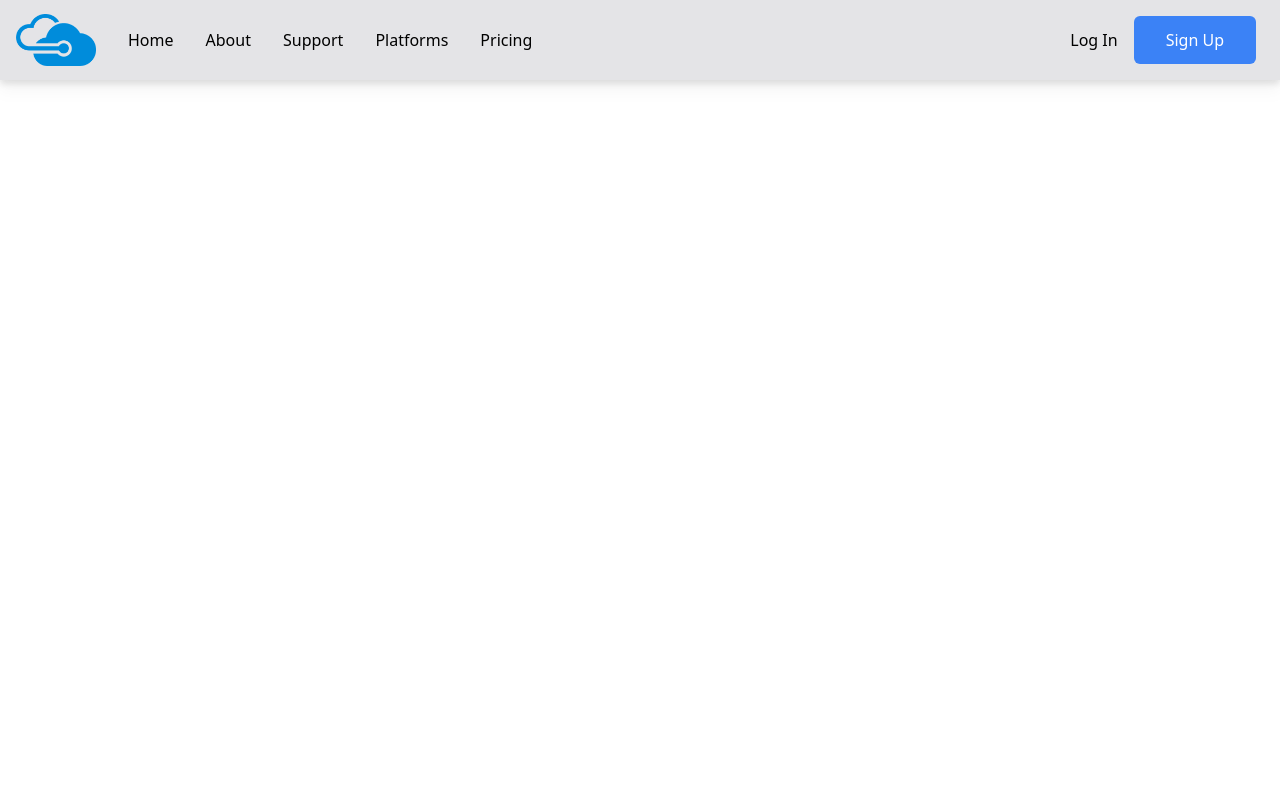
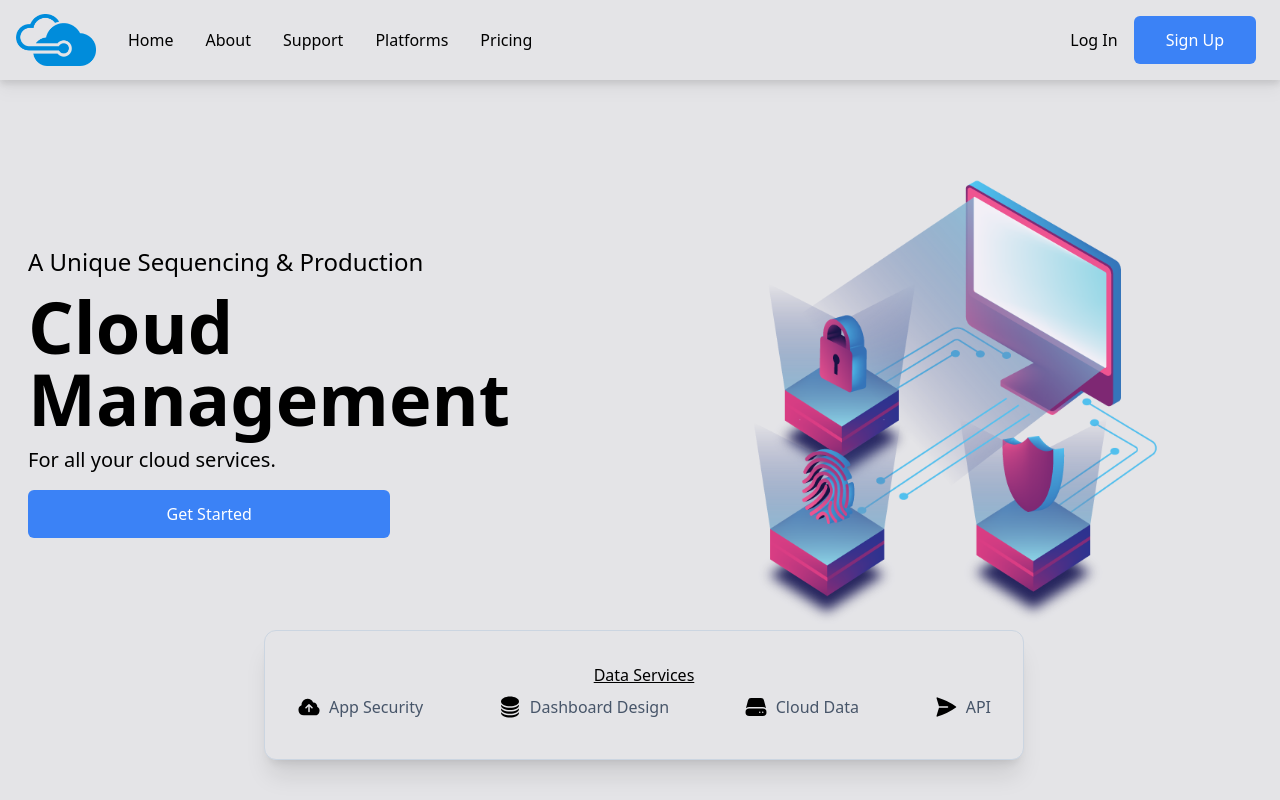
Before and after one commit to jenil-patel97/cloud-web, a React (Create React App) app: page / in a window 1280 px wide. Built offline with nearby package versions, Linux system fonts and the light colour scheme; the HTML template or start-up script is replaced by a standard one.

Commit message:
feat: Hero

```diff
--- a/public/index.html
+++ b/public/index.html
@@ -9,10 +9,6 @@
       name="description"
       content="Web site created using create-react-app"
     />
-    <link rel="apple-touch-icon" href="%PUBLIC_URL%/logo192.png" />
-
-    <link rel="manifest" href="%PUBLIC_URL%/manifest.json" />
-
     <title>Cloud web - for all your cloud services</title>
   </head>
   <body>
--- a/src/App.js
+++ b/src/App.js
@@ -1,9 +1,11 @@
+import Hero from "./components/Hero";
 import Navbar from "./components/Navbar";
 
 function App() {
   return (
     <>
       <Navbar />
+      <Hero />
     </>
   );
 }
--- /dev/null
+++ b/src/components/Hero.jsx
@@ -0,0 +1,35 @@
+import React from 'react'
+
+import { CloudArrowUpIcon, CircleStackIcon, PaperAirplaneIcon, ServerIcon } from '@heroicons/react/24/solid'
+import cyber from '../assests/cyber-bg.png'
+
+const Hero = () => {
+  return (
+         <div name='home' className='w-full h-screen bg-zinc-200 flex flex-col justify-between cursor-default'>
+        <div className='grid md:grid-cols-2 max-w-[1240px] m-auto'>
+            <div className='flex flex-col justify-center md:items-start w-full px-2 py-8'>
+                <p className='text-2xl'>A Unique Sequencing & Production</p>
+                <h1 className='py-3 text-5xl md:text-7xl font-bold'>Cloud Management</h1>
+                <p className='text-xl'>For all your cloud services.</p>
+                <button className='py-3 px-6 sm:w-[60%] my-4 hover:bg-blue-600 hover:text-white'>Get Started</button>
+            </div>
+            <div>
+                <img className='w-full' src={cyber} alt="/" />
+            </div>
+            <div className='absolute flex flex-col py-8 md:min-w-[760px] bottom-[5%]
+            mx-1 md:left-1/2 transform md:-translate-x-1/2 bg-zinc-200
+            border border-slate-300 rounded-xl text-center shadow-xl'>
+                <p className='font-normal underline'>Data Services</p>
+                <div className='flex justify-between flex-wrap px-4'>
+                    <p className='flex px-4 py-2 text-slate-600'><CloudArrowUpIcon className='h-6 text-black mr-2' /> App Security</p>
+                    <p className='flex px-4 py-2 text-slate-600'><CircleStackIcon className='h-6 text-black mr-2' /> Dashboard Design</p>
+                    <p className='flex px-4 py-2 text-slate-600'><ServerIcon className='h-6 text-black mr-2' /> Cloud Data</p>
+                    <p className='flex px-4 py-2 text-slate-600'><PaperAirplaneIcon className='h-6 text-black mr-2' /> API</p>
+                </div>
+            </div>
+        </div>
+    </div>
+  )
+}
+
+export default Hero
--- a/src/components/Navbar.jsx
+++ b/src/components/Navbar.jsx
@@ -31,7 +31,7 @@
           <button className="border-none bg-transparent text-black mr-4">
             Log In
           </button>
-          <button className="px-8 py-3 hover:bg-blue-700 hover:text-white">Sign Up</button>
+          <button className="px-8 py-3 hover:bg-blue-600 hover:text-white">Sign Up</button>
         </div>
         <div className="md:hidden mr-4" onClick={handleClick}>
           {!nav ? <Bars3Icon className="w-5" /> : <XMarkIcon className="w-5" />}
```
Also changed, not shown: public/manifest.json (deleted).
